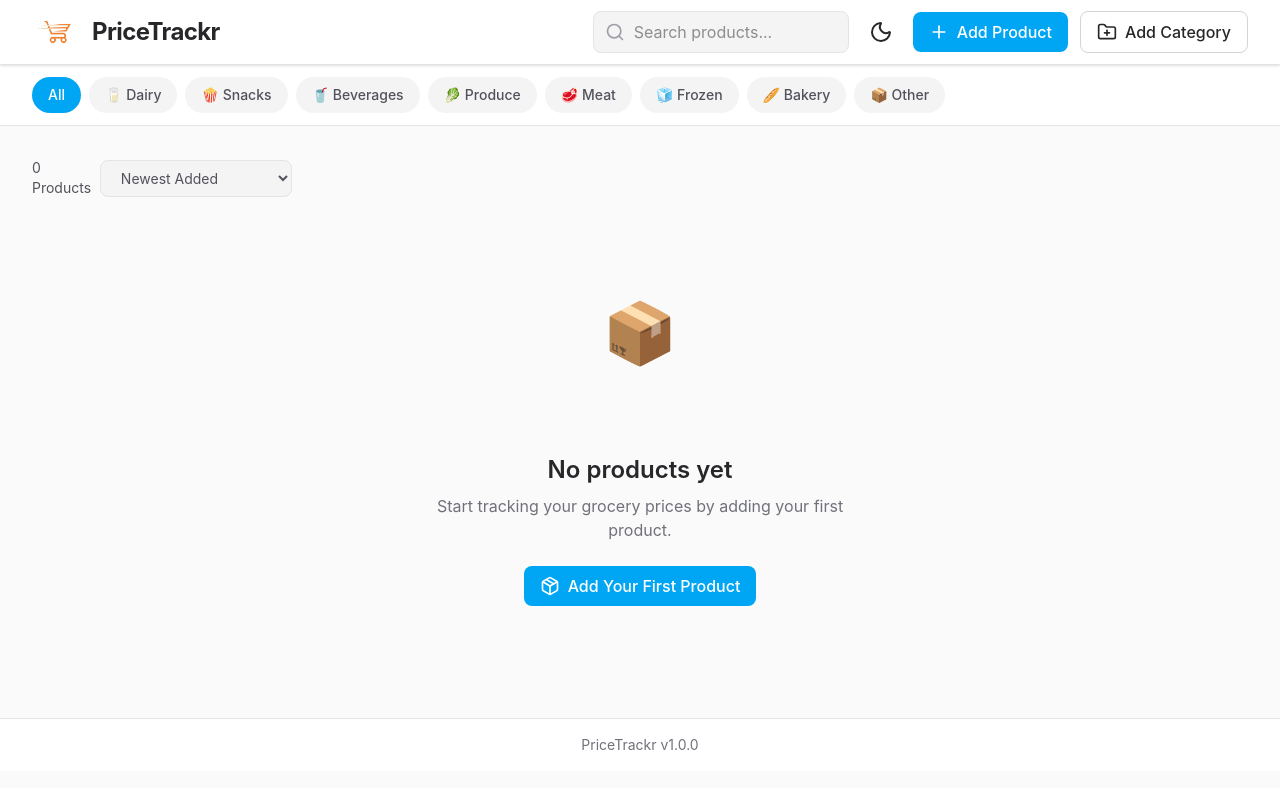
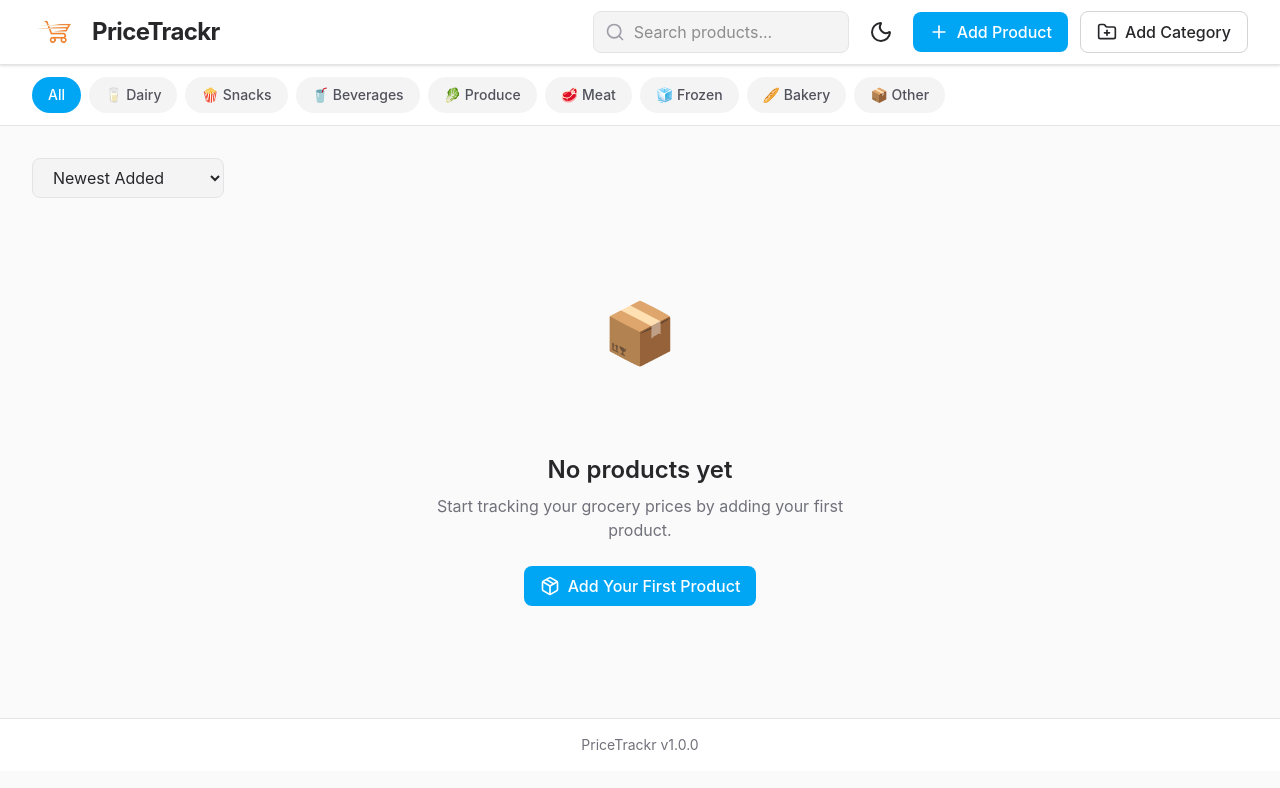
Before and after one commit to AlexanderBell-gh/Sift, a React (Vite) app: page / in a window 1280 px wide. Shown: the top 788 px of the page. Built offline with nearby package versions, Linux system fonts and the light colour scheme.

Commit message:
More UI fixes & moved the sortby dropdown left

```diff
--- a/src/App.tsx
+++ b/src/App.tsx
@@ -197,8 +197,7 @@ function App() {
       />
 
       <main className="max-w-7xl mx-auto px-4 sm:px-6 lg:px-8 py-8">
-        <div className="flex items-center justify-between mb-6 text-sm text-zinc-600 dark:text-zinc-400">
-          <span>{sortedProducts.length} Product{sortedProducts.length !== 1 ? 's' : ''}</span>
+        <div className="flex items-center justify-start mb-6 gap-4">
           <SortSelect value={sortBy} onChange={setSortBy} />
         </div>
 
--- a/src/components/ProductCard.tsx
+++ b/src/components/ProductCard.tsx
@@ -13,6 +13,7 @@ const categoryIcons: Record<string, string> = {
   produce: '🥬',
   meat: '🥩',
   frozen: '🧊',
+  bakery: '🥖',
   other: '📦',
 };
 
--- a/src/components/ProductDetail.tsx
+++ b/src/components/ProductDetail.tsx
@@ -70,6 +70,8 @@ export function ProductDetail({
                         ? '🥩'
                         : product.category === 'frozen'
                         ? '🧊'
+                        : product.category === 'bakery'
+                        ? '🥖'
                         : '📦'}
                     </span>
                   )}
--- a/src/components/ui/Badge.tsx
+++ b/src/components/ui/Badge.tsx
@@ -12,6 +12,7 @@ const categoryStyles: Record<string, string> = {
   produce: 'bg-green-100 text-green-800 dark:bg-green-900 dark:text-green-200',
   meat: 'bg-red-100 text-red-800 dark:bg-red-900 dark:text-red-200',
   frozen: 'bg-cyan-100 text-cyan-800 dark:bg-cyan-900 dark:text-cyan-200',
+  bakery: 'bg-amber-100 text-amber-800 dark:bg-amber-900 dark:text-amber-200',
   other: 'bg-zinc-100 text-zinc-800 dark:bg-zinc-800 dark:text-zinc-200',
 };
 
@@ -22,6 +23,7 @@ const categoryIcons: Record<string, string> = {
   produce: '🥬',
   meat: '🥩',
   frozen: '🧊',
+  bakery: '🥖',
   other: '📦',
 };
 
```
